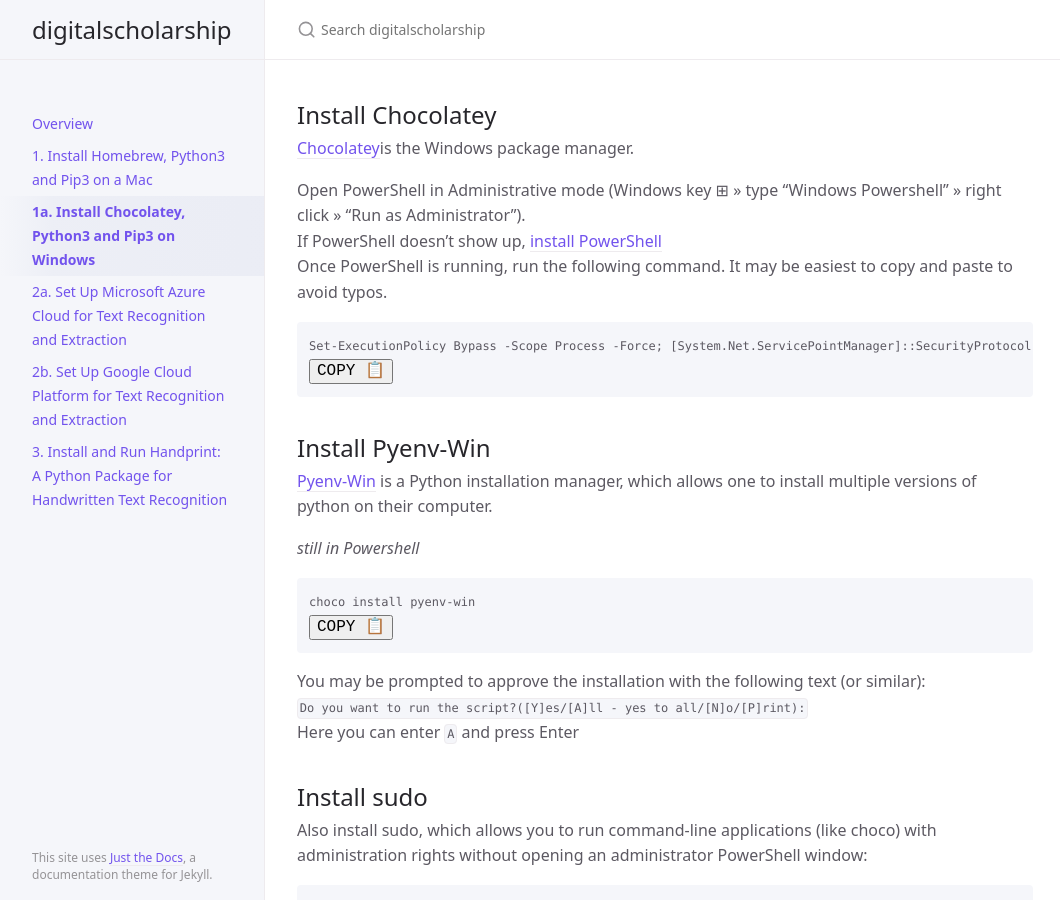
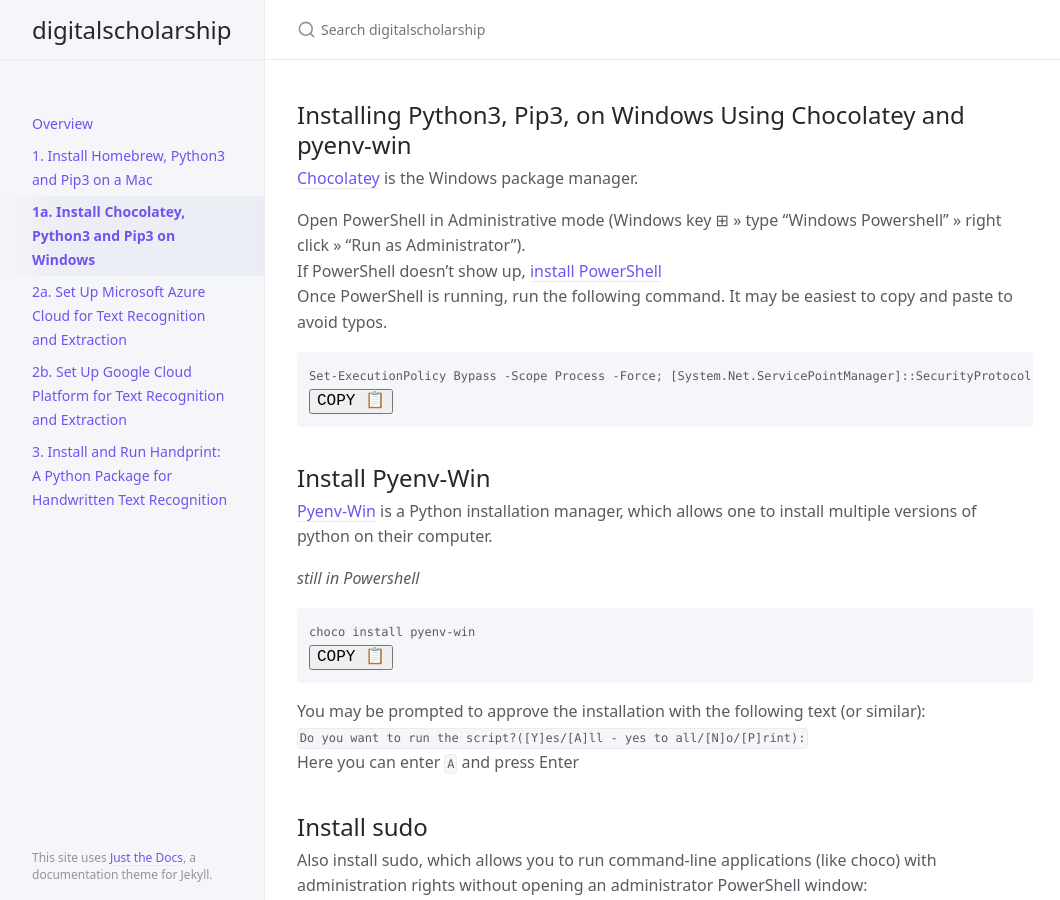
Before and after one commit to ccarvel/digitalscholarship, a Jekyll site: the page built from step_1a_win_cli.md, in a window 1280 px wide and 900 px high. Shown: the whole window, without its empty margins (107-1167 px from the left). Built offline with Jekyll 4.4.1, drawn with Linux system fonts in a browser that asks for light colours.

Commit message:
Update step_1a_win_cli.md

```diff
--- a/step_1a_win_cli.md
+++ b/step_1a_win_cli.md
@@ -3,10 +3,10 @@ layout: default
 title: 1a. Install Chocolatey, Python3 and Pip3 on Windows
 nav_order: 3
 ---
-Install Chocolatey
+Installing Python3, Pip3, on Windows Using Chocolatey and pyenv-win
 ------------------
 
-[Chocolatey](https://chocolatey.org/install){:target="_blank"}is the Windows package manager.
+[Chocolatey](https://chocolatey.org/install){:target="_blank"} is the Windows package manager.
 
 Open PowerShell in Administrative mode (Windows key ⊞ >> type "Windows Powershell" >> right click >> "Run as Administrator").<br/>
 If PowerShell doesn't show up,
```
